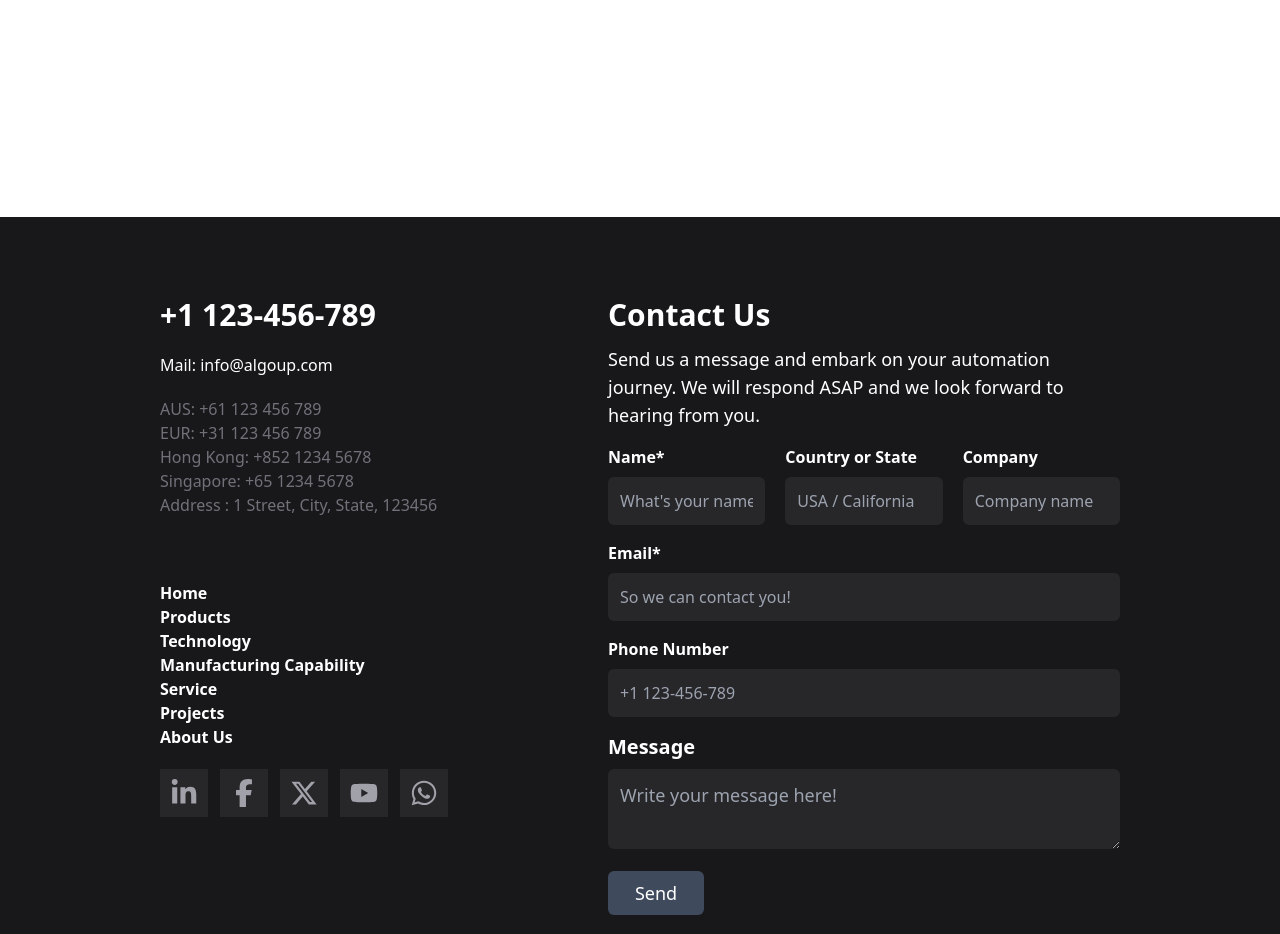
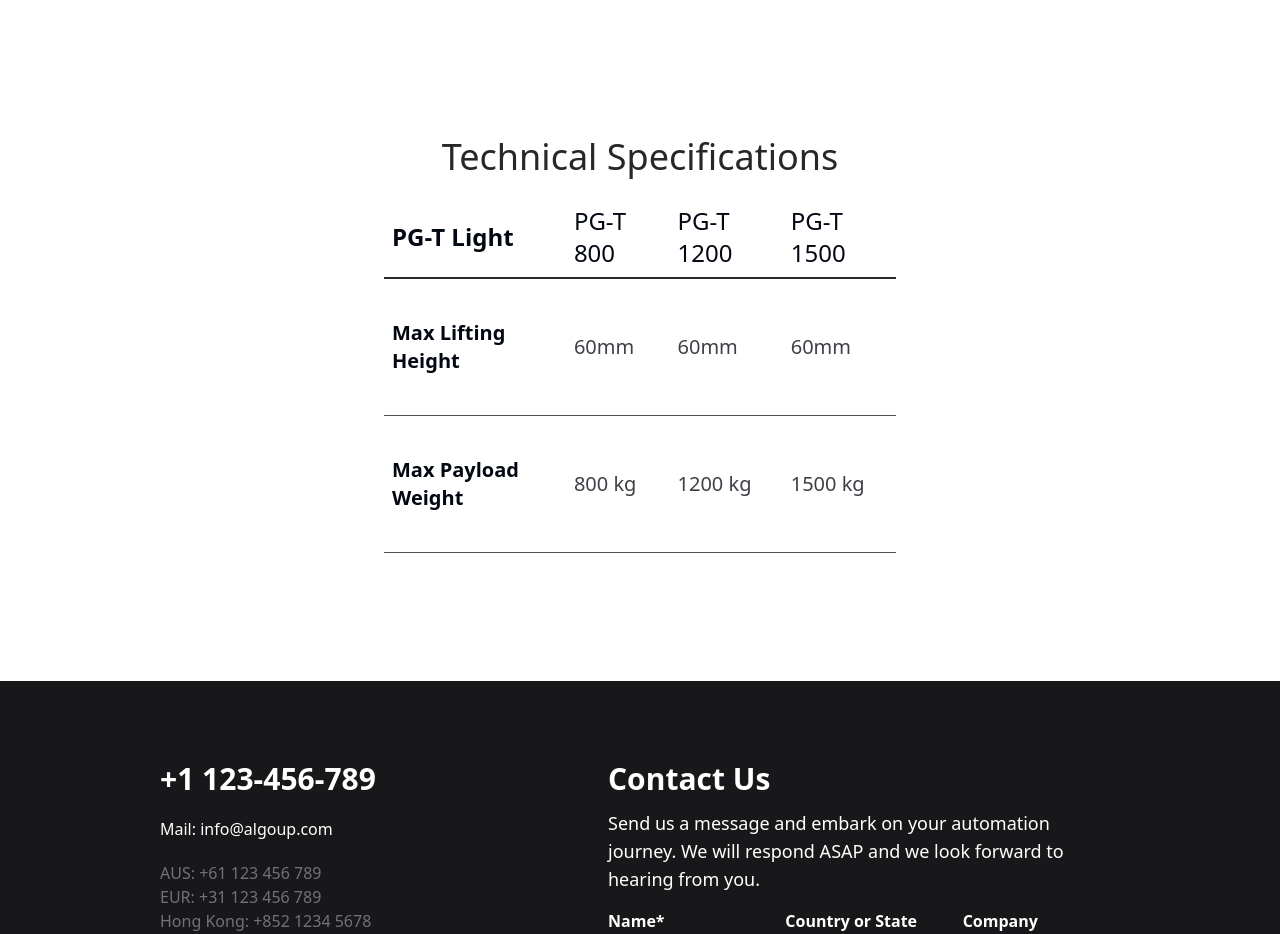
Before and after one commit to KyleHu14/algoup, a Next.js app: page /products/pgt in a window 1280 px wide. Shown: the part 1940-2874 px from the top of the page. Built offline with nearby package versions, Linux system fonts and the light colour scheme.

Commit message:
Added contact us form

```diff
--- a/src/app/contact/page.tsx
+++ b/src/app/contact/page.tsx
@@ -1,3 +1,18 @@
+import ContactForm from "@/components/ContactForm/ContactForm"
+
 export default function ContactPage() {
-    return <>Hello World</>;
+    return (
+        <main className="py-20">
+            <header className="text-center">
+                <h1 className="font-semibold 3xl:text-4xl">Contact Algoup</h1>
+                <p className="3xl:text-xl">
+                    Whether its talking an expert, asking an inquiry, or giving
+                    feedback, we're all ears!
+                </p>
+            </header>
+            <section className="flex justify-center pt-16">
+                <ContactForm />
+            </section>
+        </main>
+    )
 }
--- a/src/app/products/pgt/page.tsx
+++ b/src/app/products/pgt/page.tsx
@@ -5,6 +5,7 @@ import OrangeSemibold from "@/components/Typography/OrangeSemibold"
 
 import { Grid2X2, Ruler, Weight } from "lucide-react"
 import ImageContainer from "@/components/ImageContainer/ImageContainer"
+import ProductTable from "@/components/ProductTable/ProductTable"
 
 export default function PGSTpage() {
     return (
@@ -96,11 +97,12 @@ export default function PGSTpage() {
             </section>
 
             {/* Navigation */}
-            <section className="flex h-[85vh] flex-col items-center gap-5">
+            <section className="flex h-[75vh] flex-col items-center gap-5">
                 {/* Title */}
                 <h1 className="text-5xl text-zinc-800">
                     <UnderlineSpan text="Accurate" /> Navigation
                 </h1>
+
                 {/* Description */}
                 <p className="max-w-[55rem] text-center text-zinc-700 3xl:text-xl">
                     Utilizing <OrangeSemibold text="SLAM navigation" /> , safety{" "}
@@ -117,6 +119,16 @@ export default function PGSTpage() {
                     alt="AMR Navigation"
                     rounded={true}
                 />
+            </section>
+
+            {/* Technical Specifications */}
+            <section className="flex flex-col gap-5 px-96 pb-32">
+                {/* Title */}
+                <h1 className="text-center text-4xl text-zinc-800">
+                    Technical Specifications
+                </h1>
+
+                <ProductTable />
             </section>
         </main>
     )
--- /dev/null
+++ b/src/components/ContactForm/ContactForm.tsx
@@ -0,0 +1,21 @@
+import FormInput from "./FormInput"
+
+export default function ContactForm() {
+    return (
+        <form className="flex flex-col items-center gap-7 rounded-lg border border-zinc-400 p-10 shadow-2xl 3xl:w-[50rem]">
+            <div className="flex w-full gap-5">
+                <FormInput labelText="First Name" placeholder="" />
+                <FormInput labelText="Last Name" placeholder="" />
+            </div>
+
+            <div className="flex w-full gap-5">
+                <FormInput labelText="Email" placeholder="" />
+                <FormInput labelText="Phone Number" placeholder="" />
+            </div>
+
+            <div className="flex w-full gap-5">
+                <FormInput labelText="Your Message" placeholder="" />
+            </div>
+        </form>
+    )
+}
--- /dev/null
+++ b/src/components/ContactForm/FormInput.tsx
@@ -0,0 +1,14 @@
+interface FormInputProps {
+    labelText: string
+    placeholder: string
+}
+
+// prettier-ignore
+export default function FormInput({labelText, placeholder} : FormInputProps) {
+    return (
+        <div className="flex flex-col gap-3 w-full">
+            <label className="3xl:text-xl">{labelText}</label>
+            <input className="rounded-md border border-zinc-600 p-3 3xl:text-lg" />
+        </div>
+    )
+}
--- /dev/null
+++ b/src/components/ProductTable/ProductTable.tsx
@@ -0,0 +1,55 @@
+export default function ProductTable() {
+    const specifications = [
+        {
+            type: "Max Lifting Height",
+            PG_T_800: "60mm",
+            PG_T_1200: "60mm",
+            PG_T_1500: "60mm",
+        },
+        {
+            type: "Max Payload Weight",
+            PG_T_800: "800 kg",
+            PG_T_1200: "1200 kg",
+            PG_T_1500: "1500 kg",
+        },
+    ]
+
+    return (
+        <table>
+            <thead>
+                <tr className="text-2xl">
+                    <th className="border-b-2 border-b-zinc-800 p-2 text-left font-semibold">
+                        PG-T Light
+                    </th>
+                    <th className="border-b-2 border-b-zinc-800 p-2 text-left font-medium">
+                        PG-T 800
+                    </th>
+                    <th className="border-b-2 border-b-zinc-800 p-2 text-left font-medium">
+                        PG-T 1200
+                    </th>
+                    <th className="border-b-2 border-b-zinc-800 p-2 text-left font-medium">
+                        PG-T 1500
+                    </th>
+                </tr>
+            </thead>
+            <tbody>
+                {specifications.map((spec, index) => (
+                    <tr key={index}>
+                        <td className="border-b-[1px] border-b-zinc-600 px-2 py-10 text-xl font-semibold">
+                            {spec.type}
+                        </td>
+                        <td className="border-b-[1px] border-b-zinc-600 px-2 py-10 text-xl text-zinc-700">
+                            {spec.PG_T_800}
+                        </td>
+                        <td className="border-b-[1px] border-b-zinc-600 px-2 py-10 text-xl text-zinc-700">
+                            {spec.PG_T_1200}
+                        </td>
+                        <td className="border-b-[1px] border-b-zinc-600 px-2 py-10 text-xl text-zinc-700">
+                            {spec.PG_T_1500}
+                        </td>
+                    </tr>
+                ))}
+            </tbody>
+        </table>
+    )
+}
```
Also changed, not shown: data/amrTableData.ts (+41 -2 lines), src/components/Footer/FooterFormInput.tsx (+4 -4 lines).
